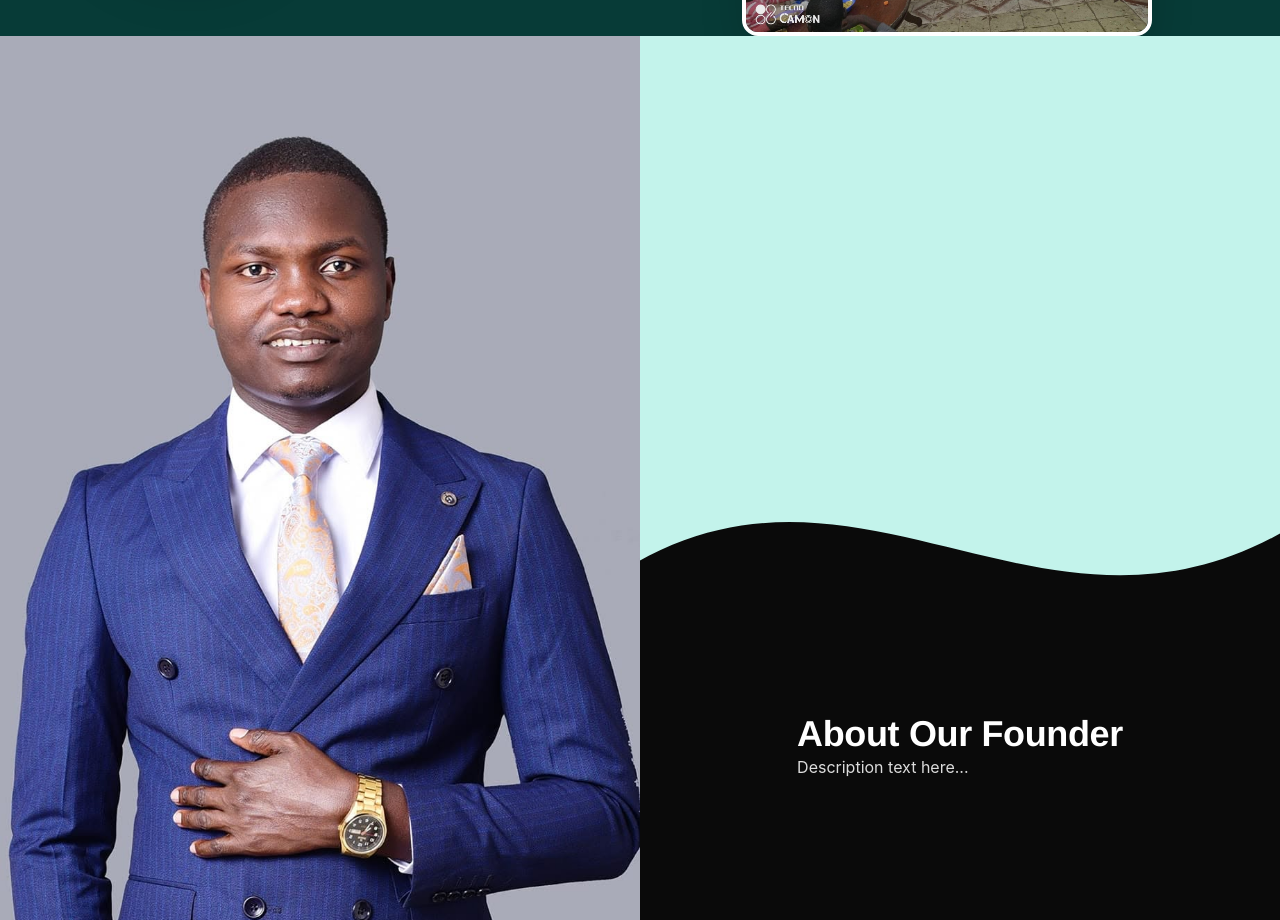
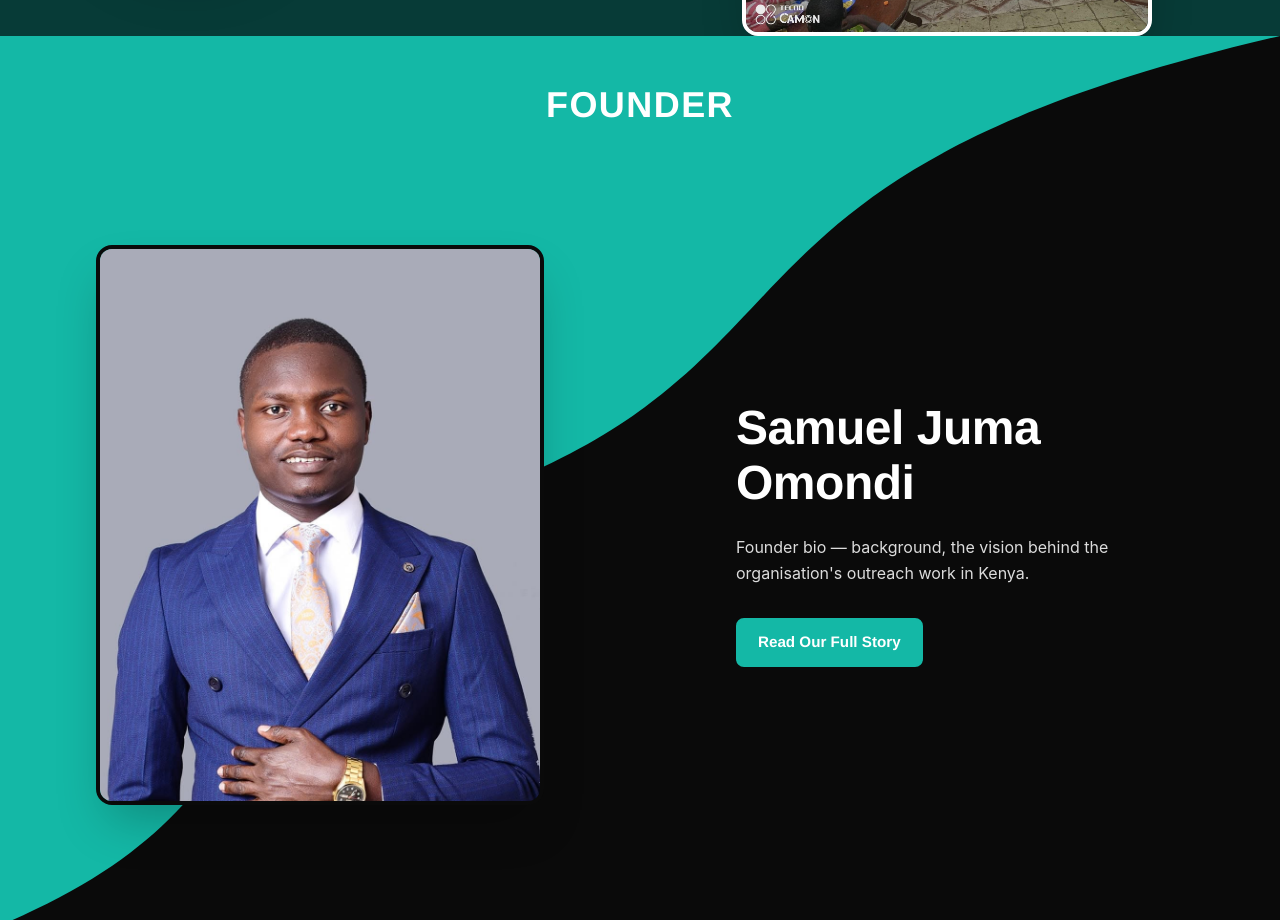
Before and after one commit to SCIPIO666/charity-4-a-course, a React (Vite) app in the folder client/: page / in a window 1280 px wide. Shown: the part 1880-2800 px from the top of the page. Built offline with nearby package versions, Linux system fonts and the light colour scheme.

Commit message:
founder v2

```diff
--- a/client/src/pages/pageComponents/Hero.jsx
+++ b/client/src/pages/pageComponents/Hero.jsx
@@ -1,7 +1,7 @@
 import React from 'react'
 import { pattern4 } from '../../data/SvgPatterns'
 import CallToActionButton from '../../components/CallToActionButton'
-
+import HeroCarousel from './HeroCarousel'
 function Hero({
   imageUrl,
   heading = 'HEADING',
@@ -63,7 +63,7 @@ function Hero({
                 {tagline}
               </p>
             )}
-
+        <HeroCarousel/>
             {text && (
               <CallToActionButton
                 variant={variant}
--- /dev/null
+++ b/client/src/pages/pageComponents/HeroCarousel.jsx
@@ -0,0 +1,7 @@
+import React from 'react'
+
+export default function HeroCarousel() {
+  return (
+    <div>HeroCarousel</div>
+  )
+}
--- a/client/src/pages/pageComponents/LandingPageFounder.jsx
+++ b/client/src/pages/pageComponents/LandingPageFounder.jsx
@@ -1,46 +1,60 @@
 import React from 'react'
 import founder from '../../../public/founder.jpg'
+import CallToActionButton from '../../components/CallToActionButton'
+
 export default function LandingPageFounder() {
   return (
-    <section className="relative min-h-screen overflow-hidden bg-ink-50">
+    <section className="relative min-h-screen overflow-hidden bg-ink-50 pt-12">
 
-      {/* Background split */}
+      {/* Background split — teal panel dividing the section diagonally */}
       <svg
         className="absolute inset-0 w-full h-full"
         viewBox="0 0 100 100"
         preserveAspectRatio="none"
+        aria-hidden="true"
       >
-
-        {/* Top section */}
         <path
           d="
             M 0 0
-            H 100
-            V 35
-            C 80 45, 65 25, 45 40
-            C 25 55, 15 40, 0 50
+            V 100
+            C 25 85, 15 65, 40 50
+            C 65 35, 55 15, 100 0
             Z
           "
-          fill="#C3F3EB"
+          fill="#14B8A6"
         />
+      </svg>
+            <h2 className="font-display text-center relative z-20 font-bold tracking-wide uppercase ">
+              Founder
+        </h2>
+      {/* content */}
+      <div className="relative z-10 grid grid-cols-1 md:grid-cols-2 min-h-screen">
+        {/* Left — Photo */}
+        <div className="flex items-center justify-center px-8 py-16 md:py-0">
 
-      </svg>
+          <img
+            src={founder}
+            alt="Founder of Charity 4 A Course"
+            className="w-full border-4 border-ink-50 max-w-sm md:max-w-md rounded-2xl object-cover object-top aspect-[4/5] shadow-2xl"
+          />
+        </div>
 
-      {/* Content */}
-      <div className="relative z-10 grid grid-cols-1 md:grid-cols-2 min-h-screen">
-         {/* left - Photo */}
-        <div className="flex items-center justify-center">
-            <img src={founder} alt="founder" />
+        {/* Right — Description */}
+        <div className="flex items-center justify-center px-8 py-16 md:py-0">
+          <div className="max-w-md">
+            <h2 className="mt-4 font-display text-3xl md:text-4xl font-bold text-white leading-tight">
+              Samuel Juma Omondi
+            </h2>
+            <p className="mt-6 text-grey-200 leading-relaxed">
+              Founder bio — background, the vision behind the organisation's outreach work in Kenya.
+            </p>
+            <div className="mt-8">
+              <CallToActionButton variant="soft" text="Read Our Full Story" />
+            </div>
+          </div>
         </div>
-         {/* Right Column - Description */}
-        <div className="flex items-center justify-center">
-            <div>
-                <h2>About Our Founder</h2>
-                <p>Description text here...</p>
-            </div>
-        </div>
+
       </div>
-
     </section>
   )
 }
```
